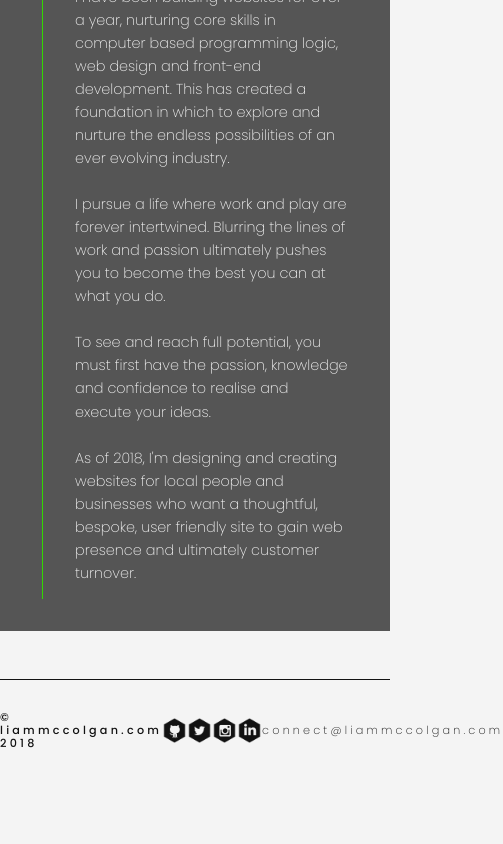
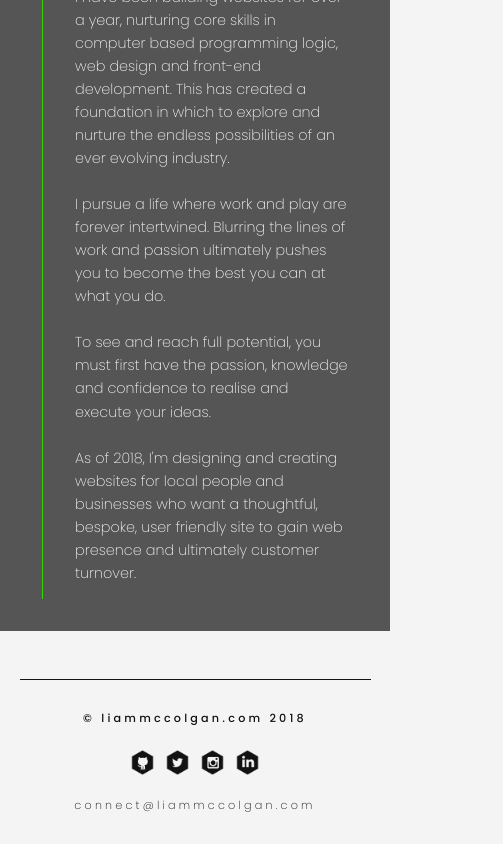
Before and after one commit to McColgan/liammccolgan.com, a website: page index.html in a window 390 px wide. Shown: the part 1834-2678 px from the top of the page, 503 px wide, since content can reach past the window. Before the commit the page ends 2614 px from the top, so only its background shows below. Drawn offline with nearby package versions, Linux system fonts and the light colour scheme.

Commit message:
added responsiveness to footer

```diff
--- a/scss/partials/_footer.scss
+++ b/scss/partials/_footer.scss
@@ -8,7 +8,7 @@
     padding-top: 3em;
     z-index: 1;
     .footer_container{
-        width: 100%;
+        width: 90%;
         max-width: 1000px;
         //background: saddlebrown;
         height: 100%;
@@ -43,3 +43,12 @@
         }
     }
 }
+/* Media Queries */
+@media (max-width: 720px){
+    .footer_outer{
+        .footer_container{
+            flex-direction: column;
+            padding: 2em 0;
+        }
+    }
+}
```
Also changed, not shown: css/main.css.
